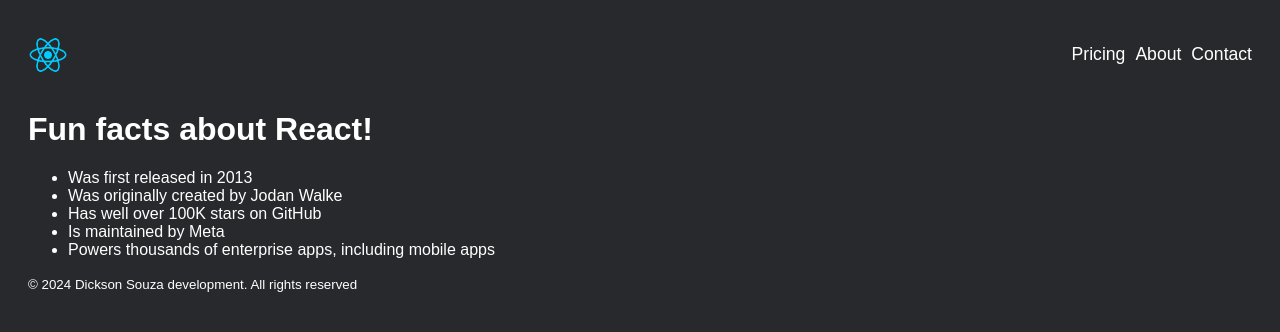
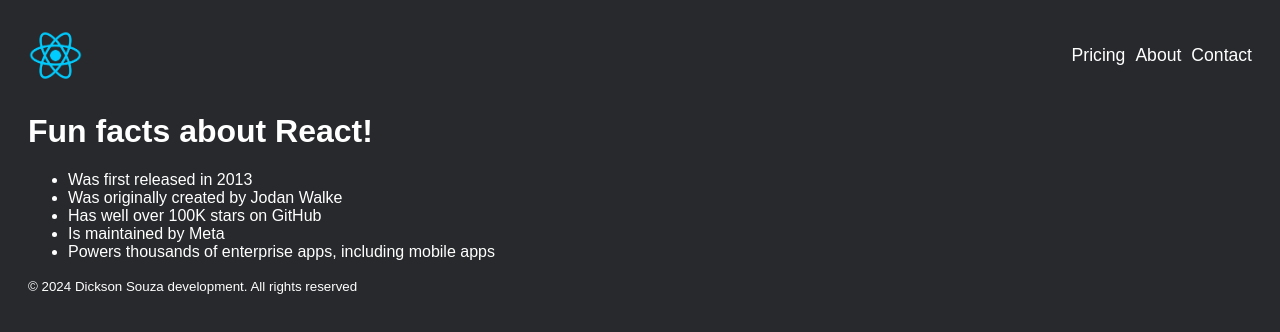
Before and after one commit to disouzam/react-course-freecodecamp-bobziroll, a React (Vite) app in the folder ReactFacts/: page / in a window 1280 px wide. Shown: the top 332 px of the page. Built offline with nearby package versions, Linux system fonts and the light colour scheme.

Commit message:
Transferring width to a class for nav logo

```diff
--- a/ReactFacts/src/components/Header.tsx
+++ b/ReactFacts/src/components/Header.tsx
@@ -3,7 +3,11 @@
 const Header = () => {
   return (
     <header className="header">
-      <img src="src/assets/react-logo.png" width="40px" alt="React logo"></img>
+      <img
+        src="src/assets/react-logo.png"
+        className="nav-logo"
+        alt="React logo"
+      ></img>
       <nav>
         <ul className="nav-list">
           <li className="nav-list-item">Pricing</li>
--- a/ReactFacts/src/index.css
+++ b/ReactFacts/src/index.css
@@ -28,3 +28,7 @@
     margin-left: 10px;
     font-size: 1.1rem;
 }
+
+.nav-logo {
+    width: 55px;
+}
```
